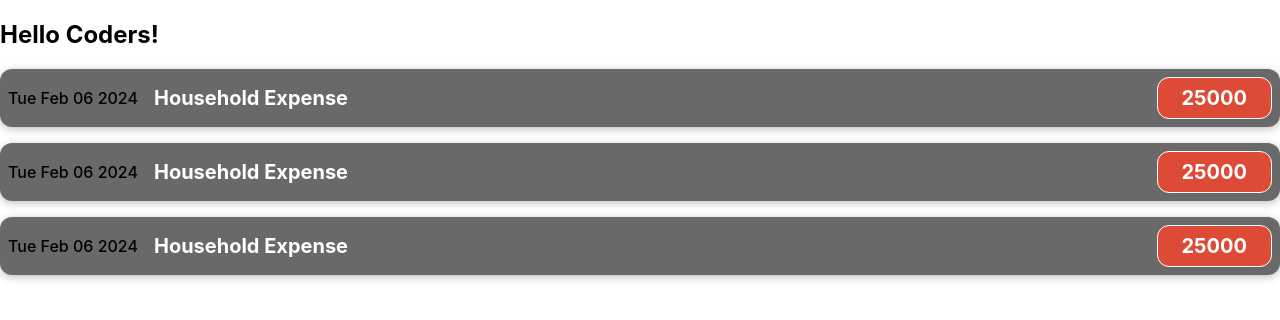
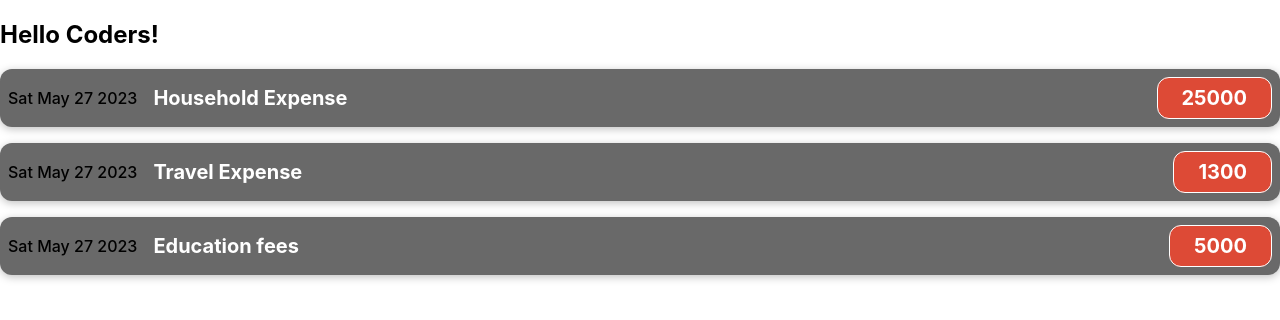
Before and after one commit to SaharAmoorezaei/react-sample, a React (Create React App) app: page / in a window 1280 px wide. Shown: the top 320 px of the page. Built offline with nearby package versions, Linux system fonts and the light colour scheme.

Commit message:
Make React Component Reusable

```diff
--- a/src/App.js
+++ b/src/App.js
@@ -2,13 +2,19 @@ import logo from './logo.svg';
 import './App.css';
 import ExpenseItem from './Components/ExpenseItem';
 
+const expences = [
+  { title: "Household Expense", amount: 25000, date: new Date(2023, 4, 27) },
+  { title: "Travel Expense", amount: 1300, date: new Date(2023, 4, 27) },
+  { title: "Education fees", amount: 5000, date: new Date(2023, 4, 27) }
+];
+
 function App() {
   return (
     <div>
-    <h2>Hello Coders!</h2>
-    <ExpenseItem />
-    <ExpenseItem />
-    <ExpenseItem />
+      <h2>Hello Coders!</h2>
+      <ExpenseItem title={expences[0].title} amount={expences[0].amount} date={expences[0].date} />
+      <ExpenseItem title={expences[1].title} amount={expences[1].amount} date={expences[1].date} />
+      <ExpenseItem title={expences[2].title} amount={expences[2].amount} date={expences[2].date} />
     </div>
   );
 }
--- a/src/Components/ExpenseItem.js
+++ b/src/Components/ExpenseItem.js
@@ -1,19 +1,18 @@
 import './ExpenseItem.css'
 
-const expenseDate = new Date(2024,1,6);
+{/*const expenseDate = new Date(2024,1,6);
 const expenseTitle =  "Household Expense";
-const expenseAmount = 25000;
+const expenseAmount = 25000;*/}
 
-function ExpenseItem()
-{
+function ExpenseItem(props) {
     return (
-                <div className='expense-item'>
-                    <div className='expense-item__date'>{expenseDate.toDateString()}</div>
-                    <div className='expense-item__description'>
-                        <h2>{expenseTitle}</h2>
-                        <div className='expense-item__price'>{expenseAmount}</div>
-                    </div>
-                </div>
-           );
+        <div className='expense-item'>
+            <div className='expense-item__date'>{props.date.toDateString()}</div>
+            <div className='expense-item__description'>
+                <h2>{props.title}</h2>
+                <div className='expense-item__price'>{props.amount}</div>
+            </div>
+        </div>
+    );
 }
 export default ExpenseItem;
```
